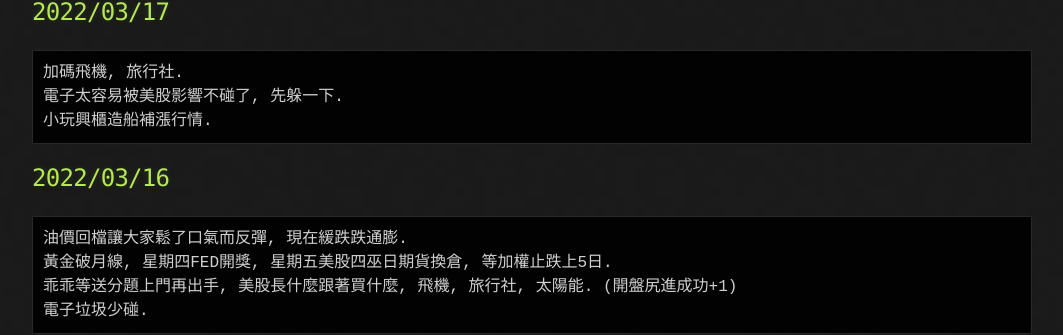
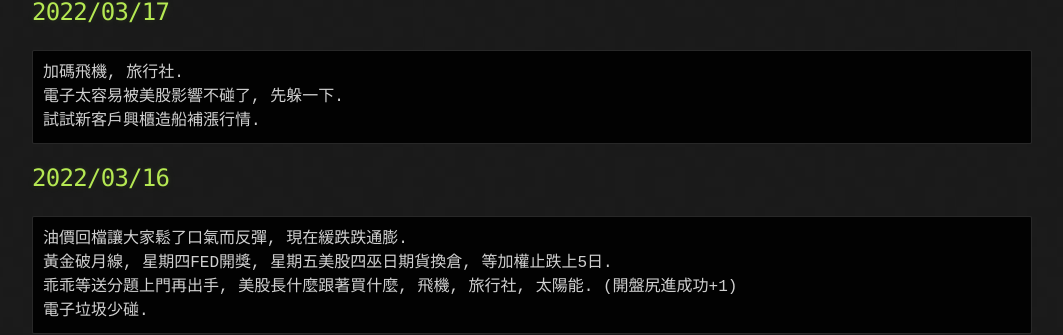
Before and after one commit to lepg5487/Stock_God, a Jekyll site: the page built from index.md, in a window 1280 px wide and 900 px high, scrolled down 440 px. Shown: the part 196-531 px from the top of the window, without its empty margins (108-1171 px from the left). Built offline with Jekyll 4.4.1, drawn with Linux system fonts in a browser that asks for light colours; our own code applies the rules of GitHub Pages for plain Markdown files.

Commit message:
Update index.md

````diff
--- a/index.md
+++ b/index.md
@@ -12,7 +12,7 @@ layout: testlayouts
 ```
 加碼飛機, 旅行社.
 電子太容易被美股影響不碰了, 先躲一下.
-小玩興櫃造船補漲行情.
+試試新客戶興櫃造船補漲行情.
 ```
 
 ## 2022/03/16
````
